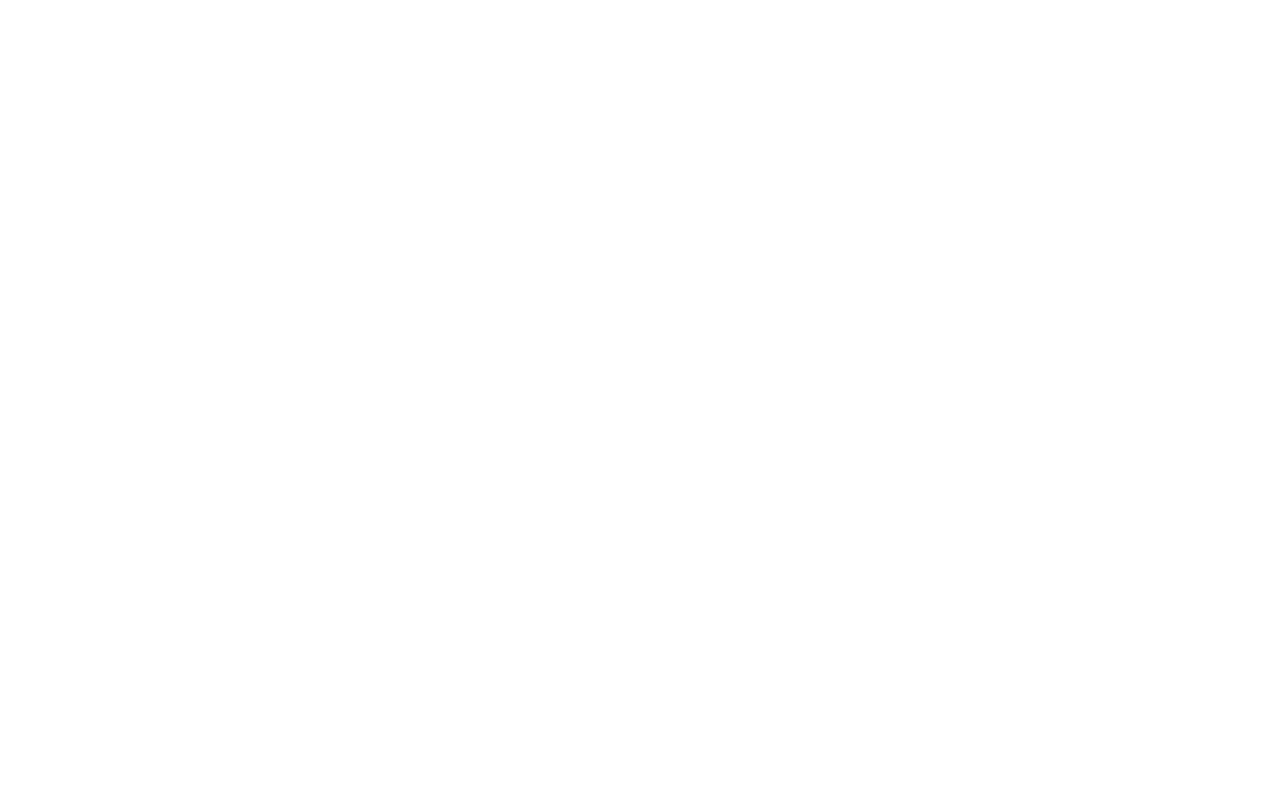
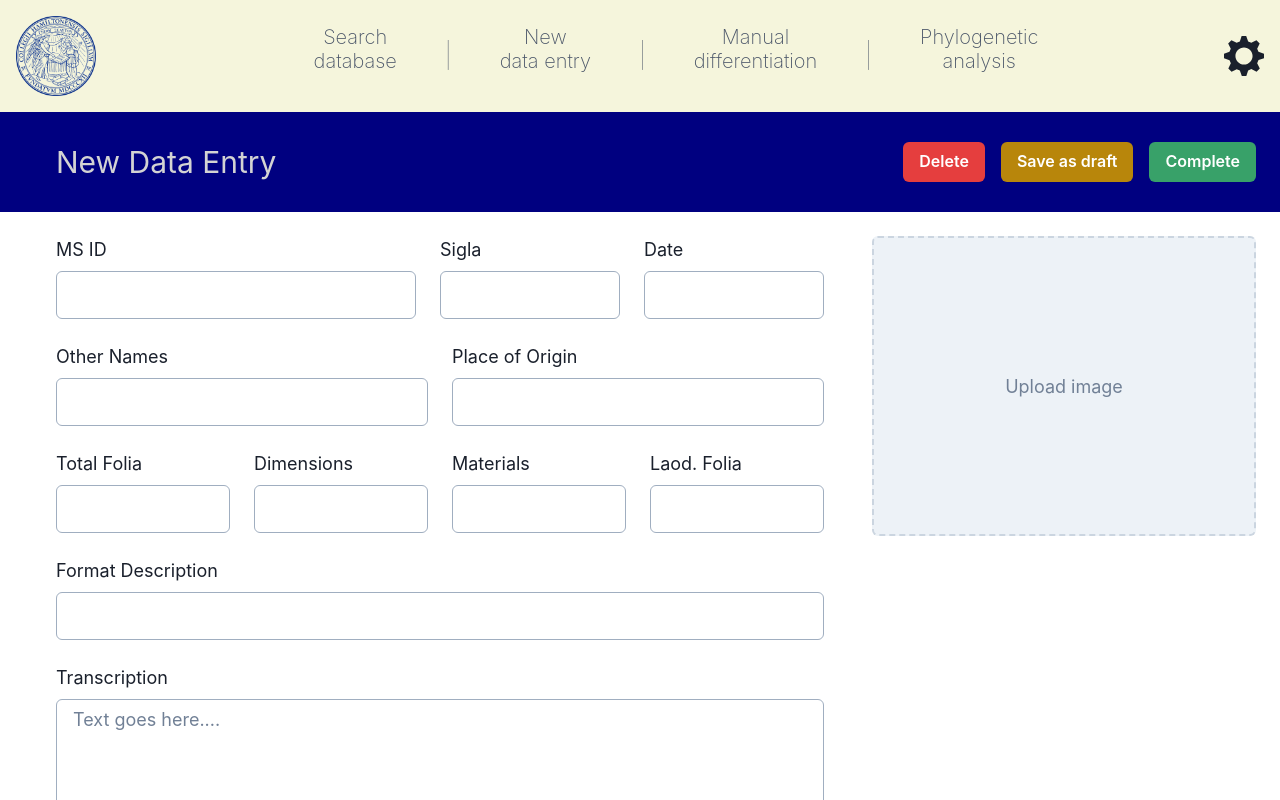
Before and after one commit to BryceMolnar3/Deployment, a React app in the folder frontend/: page /new-data-entry in a window 1280 px wide. Before the commit this address had no page. Shown: the top 800 px of the page. Built offline with nearby package versions, Linux system fonts and the light colour scheme.

Commit message:
structure of the page created
Starting up some nitpicks and some functionality (No backend yet)

```diff
--- a/frontend/src/App.tsx
+++ b/frontend/src/App.tsx
@@ -2,12 +2,14 @@
 import { Routes, Route } from 'react-router-dom';
 import ManuscriptViewer from './pages/ManuscriptViewer.tsx';
 import VerseId from './pages/verse/VerseId.tsx';
+import NewDataEntry from './pages/NewDataEntry.tsx';
 
 function App() {
   return (
     <Routes>
       <Route path="/manuscript-viewer/:id" element={<ManuscriptViewer />} />
       <Route path="/verse/:id" element={<VerseId />} />
+      <Route path="/new-data-entry" element={<NewDataEntry />} />
     </Routes>
   );
 }
--- /dev/null
+++ b/frontend/src/pages/NewDataEntry.tsx
@@ -0,0 +1,247 @@
+import React, { useState } from 'react';
+import {
+  Box,
+  Flex,
+  Heading,
+  Text,
+  Input,
+  Textarea,
+  Button,
+  VStack,
+  HStack
+} from '@chakra-ui/react';
+import NavigationBar from '../components/NavigationBar.tsx';
+
+function NewDataEntry() {
+  const [formData, setFormData] = useState({
+    ms_id: '',
+    sigla: '',
+    date: '',
+    other_names: '',
+    place_of_origin: '',
+    total_folia: '',
+    dimensions: '',
+    materials: '',
+    laod_folia: '',
+    format_description: '',
+    transcription: ''
+  });
+
+  function handleChange(e: React.ChangeEvent<HTMLInputElement | HTMLTextAreaElement>) {
+    const { name, value } = e.target;
+    setFormData(function(prev) {
+      return {
+        ...prev,
+        [name]: value
+      };
+    });
+  }
+
+  function handleDelete() {
+    setFormData({
+      ms_id: '',
+      sigla: '',
+      date: '',
+      other_names: '',
+      place_of_origin: '',
+      total_folia: '',
+      dimensions: '',
+      materials: '',
+      laod_folia: '',
+      format_description: '',
+      transcription: ''
+    });
+  }
+
+  function handleSaveAsDraft() {
+    // TODO: Implement save as draft functionality
+    console.log('Saving as draft:', formData);
+  }
+
+  function handleComplete() {
+    // TODO: Implement complete submission functionality
+    console.log('Completing submission:', formData);
+  }
+
+  return (
+    <Box>
+      <NavigationBar />
+      <Box>
+        <Box bg="navy" py={8} px={6} position="relative">
+          <Heading fontWeight="normal" ml={8} color="lightgray" size="lg">New Data Entry</Heading>
+          <Flex position="absolute" right={6} top="50%" transform="translateY(-50%)" gap={4}>
+            <Button
+              colorScheme="red"
+              onClick={handleDelete}
+            >
+              Delete
+            </Button>
+            <Button
+              bg="#B8860B"
+              color="white"
+              _hover={{ bg: "#9A7B0A" }}
+              onClick={handleSaveAsDraft}
+            >
+              Save as draft
+            </Button>
+            <Button
+              colorScheme="green"
+              onClick={handleComplete}
+            >
+              Complete
+            </Button>
+          </Flex>
+        </Box>
+
+        <Box ml={8} p={6}>
+          <Flex gap={12}>
+            <Box flex={2} maxW="65%">
+              <Flex mb={6} gap={6}>
+                <Box flex={2}>
+                  <Text fontSize="lg" mb={2}>MS ID</Text>
+                  <Input
+                    name="ms_id"
+                    value={formData.ms_id}
+                    onChange={handleChange}
+                    size="lg"
+                    borderColor="gray.400"
+                  />
+                </Box>
+                <Box flex={1}>
+                  <Text fontSize="lg" mb={2}>Sigla</Text>
+                  <Input
+                    name="sigla"
+                    value={formData.sigla}
+                    onChange={handleChange}
+                    size="lg"
+                    borderColor="gray.400"
+                  />
+                </Box>
+                <Box flex={1}>
+                  <Text fontSize="lg" mb={2}>Date</Text>
+                  <Input
+                    name="date"
+                    value={formData.date}
+                    onChange={handleChange}
+                    size="lg"
+                    borderColor="gray.400"
+                  />
+                </Box>
+              </Flex>
+
+              <Flex mb={6} gap={6}>
+                <Box flex={1}>
+                  <Text fontSize="lg" mb={2}>Other Names</Text>
+                  <Input
+                    name="other_names"
+                    value={formData.other_names}
+                    onChange={handleChange}
+                    size="lg"
+                    borderColor="gray.400"
+                  />
+                </Box>
+                <Box flex={1}>
+                  <Text fontSize="lg" mb={2}>Place of Origin</Text>
+                  <Input
+                    name="place_of_origin"
+                    value={formData.place_of_origin}
+                    onChange={handleChange}
+                    size="lg"
+                    borderColor="gray.400"
+                  />
+                </Box>
+              </Flex>
+
+              <Flex mb={6} gap={6}>
+                <Box flex={1}>
+                  <Text fontSize="lg" mb={2}>Total Folia</Text>
+                  <Input
+                    name="total_folia"
+                    value={formData.total_folia}
+                    onChange={handleChange}
+                    size="lg"
+                    borderColor="gray.400"
+                  />
+                </Box>
+                <Box flex={1}>
+                  <Text fontSize="lg" mb={2}>Dimensions</Text>
+                  <Input
+                    name="dimensions"
+                    value={formData.dimensions}
+                    onChange={handleChange}
+                    size="lg"
+                    borderColor="gray.400"
+                  />
+                </Box>
+                <Box flex={1}>
+                  <Text fontSize="lg" mb={2}>Materials</Text>
+                  <Input
+                    name="materials"
+                    value={formData.materials}
+                    onChange={handleChange}
+                    size="lg"
+                    borderColor="gray.400"
+                  />
+                </Box>
+                <Box flex={1}>
+                  <Text fontSize="lg" mb={2}>Laod. Folia</Text>
+                  <Input
+                    name="laod_folia"
+                    value={formData.laod_folia}
+                    onChange={handleChange}
+                    size="lg"
+                    borderColor="gray.400"
+                  />
+                </Box>
+              </Flex>
+
+              <Box mb={6}>
+                <Text fontSize="lg" mb={2}>Format Description</Text>
+                <Input
+                  name="format_description"
+                  value={formData.format_description}
+                  onChange={handleChange}
+                  size="lg"
+                  borderColor="gray.400"
+                />
+              </Box>
+
+              <Box>
+                <Text fontSize="lg" mb={2}>Transcription</Text>
+                <Textarea
+                  name="transcription"
+                  value={formData.transcription}
+                  onChange={handleChange}
+                  placeholder="Text goes here...."
+                  size="lg"
+                  height="500px"
+                  resize="vertical"
+                  borderColor="gray.400"
+                />
+              </Box>
+            </Box>
+
+            <Box flex={1}>
+              <Box
+                border="2px dashed"
+                borderColor="gray.300"
+                borderRadius="md"
+                height="300px"
+                display="flex"
+                alignItems="center"
+                justifyContent="center"
+                bg="gray.100"
+                cursor="pointer"
+                _hover={{ bg: "gray.200" }}
+              >
+                <Text color="gray.500" fontSize="lg">Upload image</Text>
+              </Box>
+            </Box>
+          </Flex>
+        </Box>
+      </Box>
+    </Box>
+  );
+}
+
+export default NewDataEntry;
```
